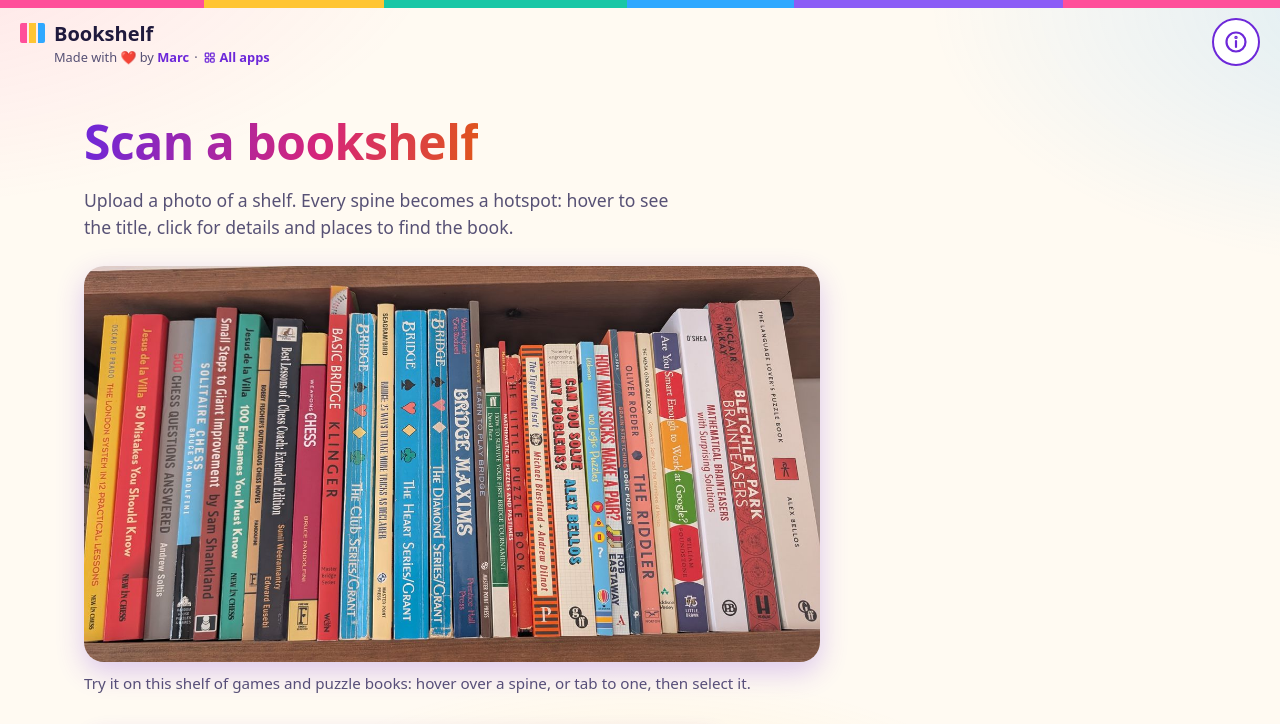
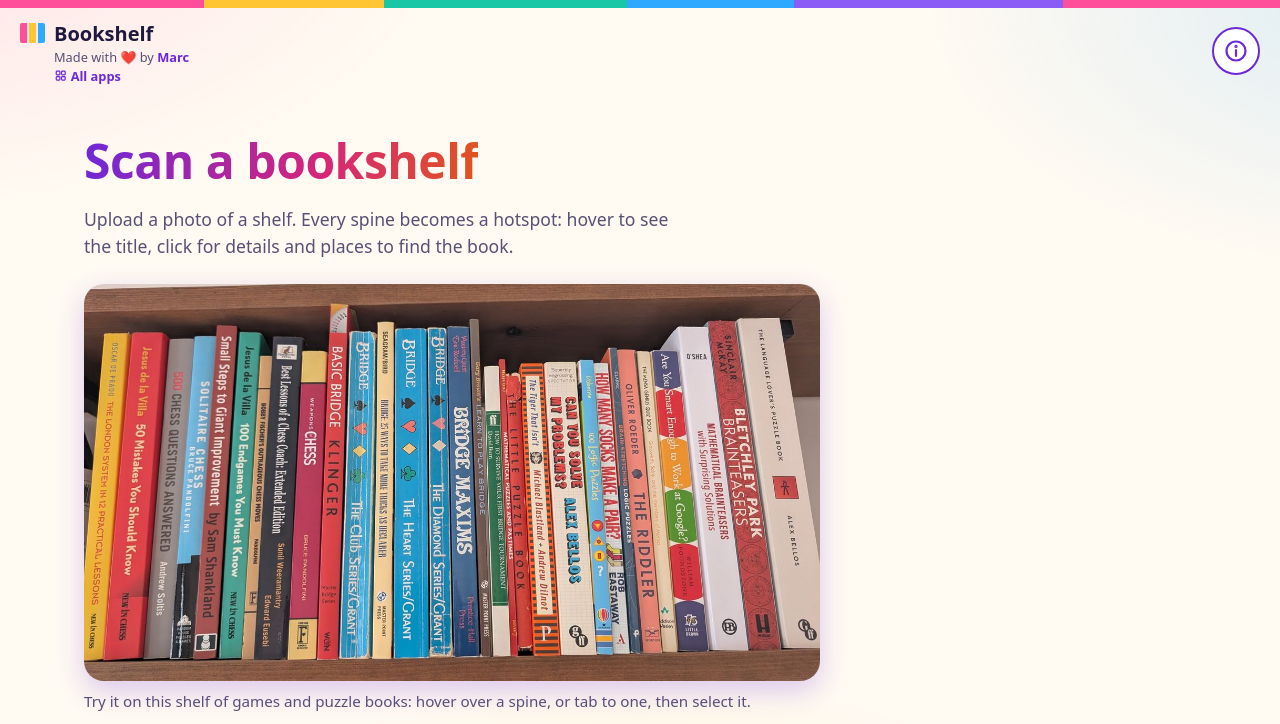
Before and after one commit to mco-gh/bookshelf, a plain HTML site: page index.html in a window 1280 px wide. Shown: the top 724 px of the page. Drawn offline with Linux system fonts and the light colour scheme.

Commit message:
Put the "All apps" link on its own line under the credit everywhere
Co-Authored-By: Claude Opus 5.5 <noreply@anthropic.com>

```diff
--- a/index.html
+++ b/index.html
@@ -18,7 +18,7 @@
   <header class="site-header">
     <div class="brand-wrap">
       <a class="brand" href="#/">Bookshelf</a>
-      <p class="credit">Made with ❤️ by <a href="https://mco.dev/">Marc</a><span class="sep" aria-hidden="true">·</span><a class="apps-link" href="https://mco.dev/apps/"><svg viewBox="0 0 24 24" aria-hidden="true"><rect x="4" y="4" width="6.5" height="6.5" rx="1.5"/><rect x="13.5" y="4" width="6.5" height="6.5" rx="1.5"/><rect x="4" y="13.5" width="6.5" height="6.5" rx="1.5"/><rect x="13.5" y="13.5" width="6.5" height="6.5" rx="1.5"/></svg>All apps</a></p>
+      <p class="credit">Made with ❤️ by <a href="https://mco.dev/">Marc</a><a class="apps-link" href="https://mco.dev/apps/"><svg viewBox="0 0 24 24" aria-hidden="true"><rect x="4" y="4" width="6.5" height="6.5" rx="1.5"/><rect x="13.5" y="4" width="6.5" height="6.5" rx="1.5"/><rect x="4" y="13.5" width="6.5" height="6.5" rx="1.5"/><rect x="13.5" y="13.5" width="6.5" height="6.5" rx="1.5"/></svg>All apps</a></p>
     </div>
     <button type="button" class="icon-button info-button" command="show-modal" commandfor="about-dialog" aria-label="About Bookshelf">
       <svg viewBox="0 0 24 24" width="24" height="24" aria-hidden="true" fill="none" stroke="currentColor" stroke-width="2.2" stroke-linecap="round">
--- a/styles.css
+++ b/styles.css
@@ -915,12 +915,6 @@ input[type='password'] {
 /* Copyright notice at the foot of the page. */
 .copyright { margin: 0; padding: 1.5rem 1rem calc(1.5rem + env(safe-area-inset-bottom, 0px)); text-align: center; font-size: 0.8rem; color: var(--muted); }
 
-/* Back to the list of all of Marc's apps, on the credit line. */
-.credit .sep { margin-inline: 0.4em; }
-.apps-link { white-space: nowrap; }
+/* Back to the list of all of Marc's apps, on its own line under the credit. */
+.apps-link { display: block; inline-size: fit-content; margin-block-start: 0.15rem; white-space: nowrap; }
 .apps-link svg { display: inline; inline-size: 1.05em; block-size: 1.05em; margin-inline-end: 0.25em; vertical-align: -0.18em; fill: none; stroke: currentColor; stroke-width: 2.2; stroke-linecap: round; stroke-linejoin: round; }
-/* Phones: too narrow for one line, so the link gets its own line instead of wrapping after the dot. */
-@media (max-width: 40rem) {
-  .credit .sep { display: none; }
-  .apps-link { display: block; margin-block-start: 0.15rem; }
-}
```
